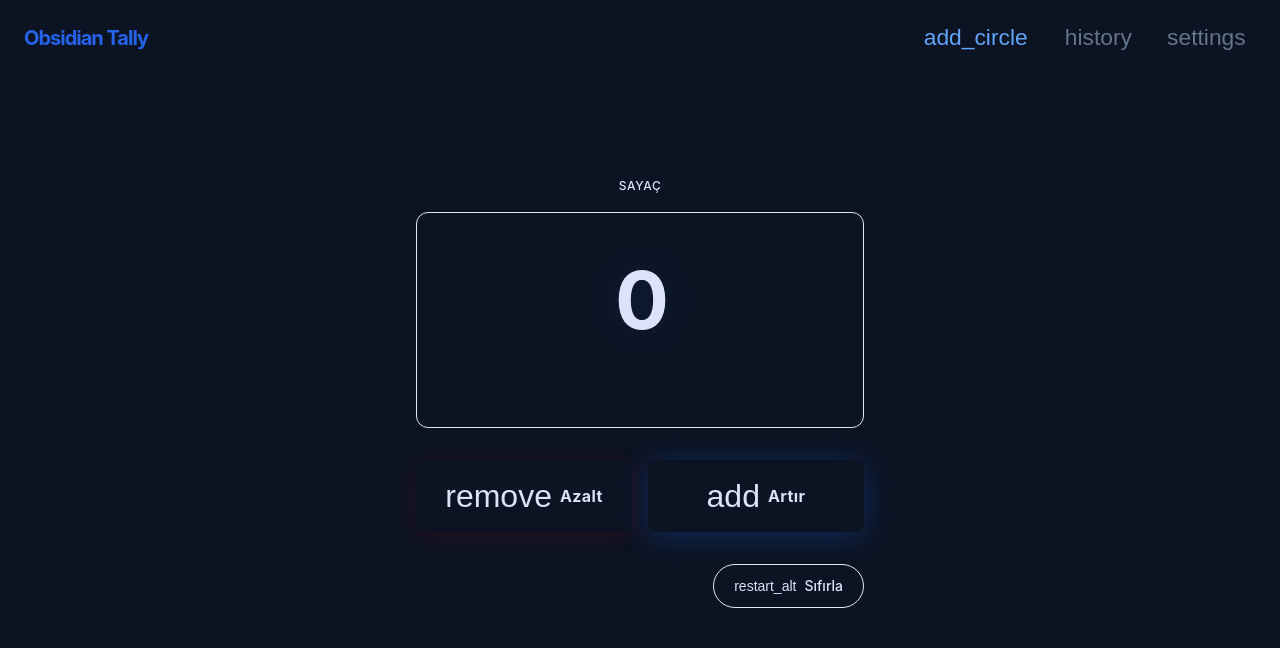
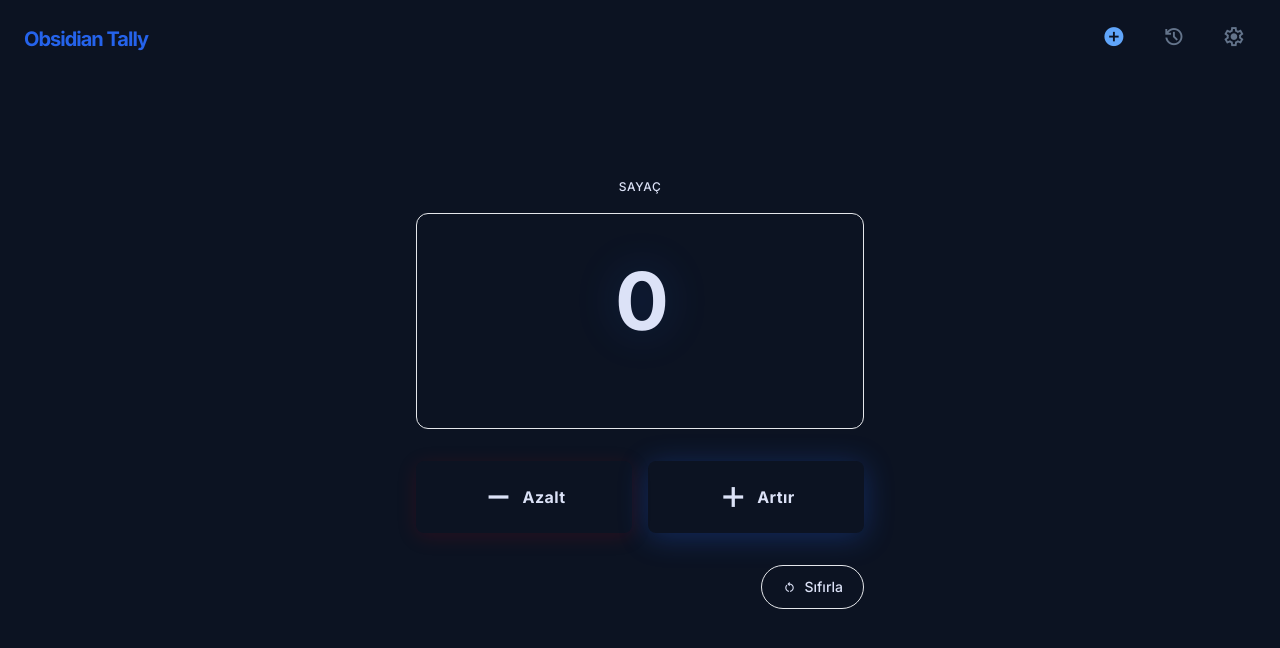
Before and after one commit to hikmetgulsesli/smoke-sayac-26042215, a React (Vite) app: page / in a window 1280 px wide. Shown: the top 648 px of the page. Built offline with nearby package versions, Linux system fonts and the light colour scheme.

Commit message:
feat: QA-FIX-001 - add Google Fonts import to CSS

```diff
--- a/src/index.css
+++ b/src/index.css
@@ -1,3 +1,4 @@
+@import url("https://fonts.googleapis.com/css2?family=Inter:wght@400;500;600;700;800;900&family=Material+Symbols+Outlined:wght,FILL@100..700,0..1&display=swap");
 @import url("../stitch/design-tokens.css");
 
 @tailwind base;
```
